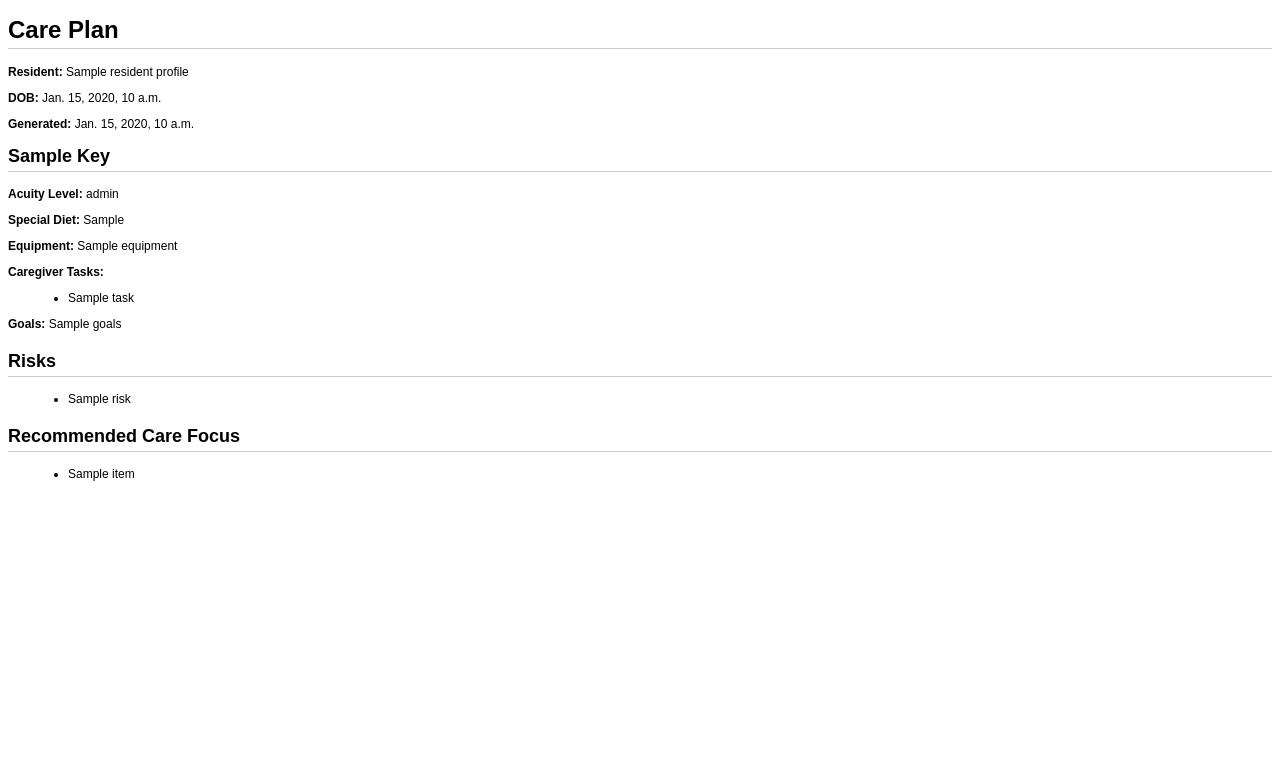
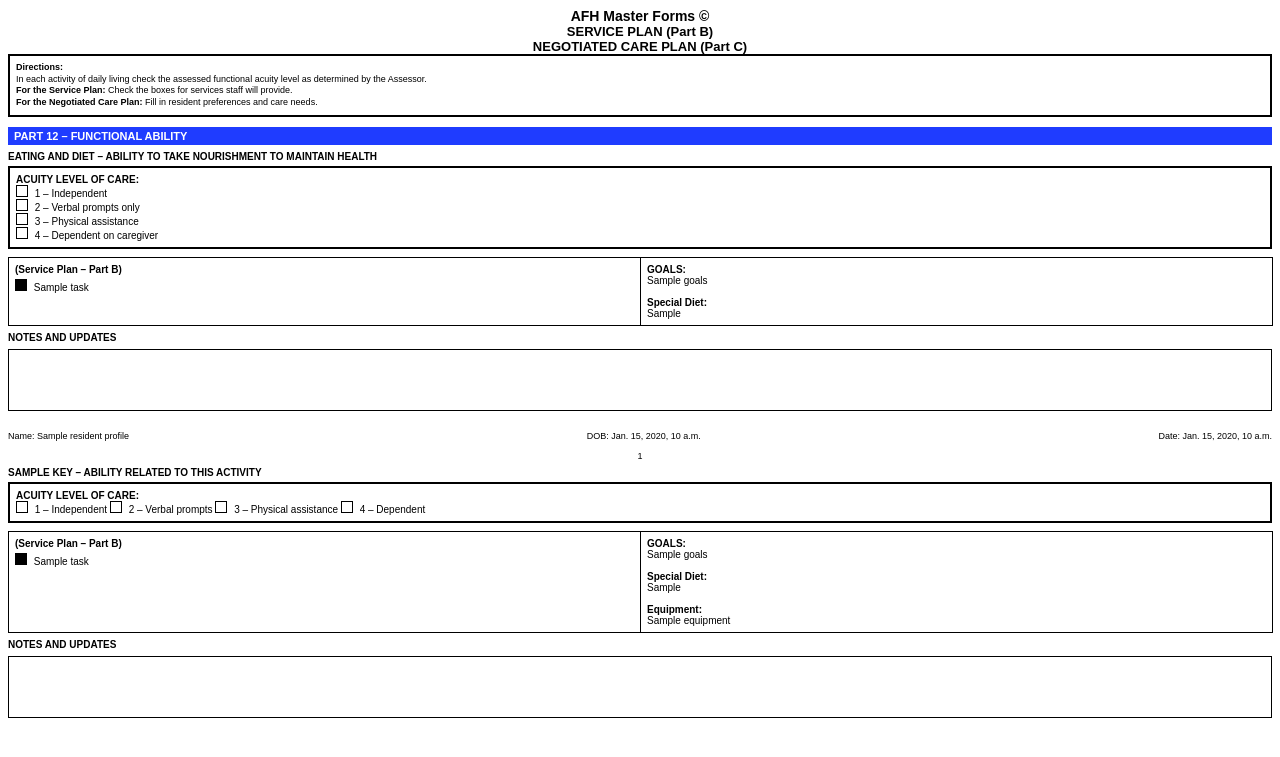
Before and after one commit to ccms-careplan/care_plan, a Django app: template care_plan_backend/careplans/templates/careplans/careplan_pdf.html in a window 1280 px wide. Shown: the top 757 px of the page. Run offline with Django 5.2, Linux system fonts and the light colour scheme; the template is opened without the code that fills it: most values are stand-ins (such as "Sample title", 1, 10 or a date in 2020); parts of the project's set-up code (start-up, migrations or seed data) failed here and were passed over.

Commit message:
modify generating pdf

```diff
--- a/care_plan_backend/assessments/models.py
+++ b/care_plan_backend/assessments/models.py
@@ -9,7 +9,9 @@ class Assessment(models.Model):
     resident = models.ForeignKey(Resident, on_delete=models.CASCADE)
 
     source_type = models.CharField(max_length=20, choices=SOURCE_TYPES)
-    pdf_file = models.FileField(upload_to='assessments/doc', null=True, blank=True)
+    # pdf_file = models.FileField(upload_to='assessments/doc', null=True, blank=True)
+
+    document_file = models.FileField(upload_to="assessments/doc", null=True, blank=True)
 
     raw_extracted_text = models.TextField(blank=True)
     structured_data = models.JSONField(blank=True, null=True)
--- a/care_plan_backend/assessments/views.py
+++ b/care_plan_backend/assessments/views.py
@@ -13,7 +13,7 @@ class AssessmentViewSet(viewsets.ModelViewSet):
     def perform_create(self, serializer):
         assessment = serializer.save()
 
-        if assessment.source_type == 'pdf' and assessment.pdf_file:
+        if assessment.source_type == 'pdf' and assessment.document_file:
             process_assessment_pdf.delay(assessment.id)
 
 
--- /dev/null
+++ b/care_plan_backend/careplans/service/signing.py
@@ -0,0 +1,4 @@
+import hashlib
+
+def generate_pdf_hash(pdf_bytes):
+    return hashlib.sha256(pdf_bytes).hexdigest()
--- a/care_plan_backend/careplans/templates/careplans/careplan_pdf.html
+++ b/care_plan_backend/careplans/templates/careplans/careplan_pdf.html
@@ -1,4 +1,4 @@
-<!DOCTYPE html>
+<!-- <!DOCTYPE html>
 <html>
 <head>
   <meta charset="utf-8" />
@@ -62,4 +62,201 @@
 </div>
 
 </body>
+</html> -->
+
+
+
+
+
+<!DOCTYPE html>
+<html>
+<head>
+  <meta charset="utf-8" />
+  <title>AFH Service Plan</title>
+
+  <style>
+    @page { size: A4; margin: 15mm; }
+
+    body { font-family: Arial, Helvetica, sans-serif; font-size: 10px; color: #000; }
+
+    h1, h2 { text-align: center; margin: 0; }
+    h1 { font-size: 14px; }
+    h2 { font-size: 13px; }
+
+    .box { border: 2px solid #000; padding: 6px; margin-bottom: 8px; }
+    .directions { font-size: 9px; line-height: 1.3; }
+
+    .section-title {
+      background: #1f3cff;
+      color: #fff;
+      font-weight: bold;
+      padding: 3px 6px;
+      margin-top: 10px;
+      font-size: 11px;
+    }
+
+    .subsection-title {
+      font-weight: bold;
+      margin: 6px 0 4px;
+      font-size: 10px;
+      text-transform: uppercase;
+    }
+
+    .two-col {
+      display: table;
+      width: 100%;
+      border-collapse: collapse;
+    }
+
+    .col {
+      display: table-cell;
+      vertical-align: top;
+      border: 1px solid #000;
+      padding: 6px;
+      width: 50%;
+    }
+
+    .checkbox {
+      display: inline-block;
+      width: 10px;
+      height: 10px;
+      border: 1px solid #000;
+      margin-right: 4px;
+      line-height: 10px;
+    }
+
+    .checked { background: #000; }
+
+    ul { list-style: none; padding: 0; margin: 4px 0; }
+    li { margin-bottom: 3px; }
+
+    .notes { border: 1px solid #000; height: 60px; margin-top: 6px; }
+
+    .footer {
+      margin-top: 20px;
+      font-size: 9px;
+      display: flex;
+      justify-content: space-between;
+    }
+
+    .page-number { text-align: center; margin-top: 10px; font-size: 9px; }
+    .page-break { page-break-before: always; }
+  </style>
+</head>
+
+<body>
+
+<!-- ================= HEADER ================= -->
+<h1>AFH Master Forms ©</h1>
+<h2>SERVICE PLAN (Part B)</h2>
+<h2>NEGOTIATED CARE PLAN (Part C)</h2>
+
+<div class="box directions">
+  <strong>Directions:</strong><br>
+  In each activity of daily living check the assessed functional acuity level as determined by the Assessor.<br>
+  <strong>For the Service Plan:</strong> Check the boxes for services staff will provide.<br>
+  <strong>For the Negotiated Care Plan:</strong> Fill in resident preferences and care needs.
+</div>
+
+<div class="section-title">PART 12 – FUNCTIONAL ABILITY</div>
+
+<!-- ================= PAGE 1 : EATING & DIET ================= -->
+
+<div class="subsection-title">
+  EATING AND DIET – Ability to take nourishment to maintain health
+</div>
+
+<div class="box">
+  <strong>ACUITY LEVEL OF CARE:</strong><br>
+  <span class="checkbox {% if content.functional_abilities.eating_and_diet.acuity_level == 1 %}checked{% endif %}"></span> 1 – Independent<br>
+  <span class="checkbox {% if content.functional_abilities.eating_and_diet.acuity_level == 2 %}checked{% endif %}"></span> 2 – Verbal prompts only<br>
+  <span class="checkbox {% if content.functional_abilities.eating_and_diet.acuity_level == 3 %}checked{% endif %}"></span> 3 – Physical assistance<br>
+  <span class="checkbox {% if content.functional_abilities.eating_and_diet.acuity_level == 4 %}checked{% endif %}"></span> 4 – Dependent on caregiver
+</div>
+
+<div class="two-col">
+  <div class="col">
+    <strong>(Service Plan – Part B)</strong>
+    <ul>
+      {% for task in content.functional_abilities.eating_and_diet.caregiver_tasks %}
+      <li><span class="checkbox checked"></span> {{ task }}</li>
+      {% endfor %}
+    </ul>
+  </div>
+
+  <div class="col">
+    <strong>GOALS:</strong><br>
+    {{ content.functional_abilities.eating_and_diet.goals }}<br><br>
+
+    <strong>Special Diet:</strong><br>
+    {{ content.functional_abilities.eating_and_diet.special_diet }}
+  </div>
+</div>
+
+<div class="subsection-title">Notes and Updates</div>
+<div class="notes"></div>
+
+<div class="footer">
+  <div>Name: {{ content.resident_profile.name }}</div>
+  <div>DOB: {{ content.resident_profile.dob }}</div>
+  <div>Date: {{ content.generated_at }}</div>
+</div>
+
+<div class="page-number">1</div>
+
+<div class="page-break"></div>
+
+<!-- ================= REMAINING ADL PAGES ================= -->
+
+{% for key, section in content.functional_abilities.items %}
+{% if key != "eating_and_diet" %}
+
+<div class="subsection-title">
+  {{ key|cut:"_"|upper }} – Ability related to this activity
+</div>
+
+<div class="box">
+  <strong>ACUITY LEVEL OF CARE:</strong><br>
+  <span class="checkbox {% if section.acuity_level == 1 %}checked{% endif %}"></span> 1 – Independent
+  <span class="checkbox {% if section.acuity_level == 2 %}checked{% endif %}"></span> 2 – Verbal prompts
+  <span class="checkbox {% if section.acuity_level == 3 %}checked{% endif %}"></span> 3 – Physical assistance
+  <span class="checkbox {% if section.acuity_level == 4 %}checked{% endif %}"></span> 4 – Dependent
+</div>
+
+<div class="two-col">
+  <div class="col">
+    <strong>(Service Plan – Part B)</strong>
+    <ul>
+      {% for task in section.caregiver_tasks %}
+      <li><span class="checkbox checked"></span> {{ task }}</li>
+      {% endfor %}
+    </ul>
+  </div>
+
+  <div class="col">
+    <strong>GOALS:</strong><br>
+    {{ section.goals }}<br><br>
+
+    {% if section.special_diet %}
+      <strong>Special Diet:</strong><br>
+      {{ section.special_diet }}<br><br>
+    {% endif %}
+
+    {% if section.equipment %}
+      <strong>Equipment:</strong><br>
+      {{ section.equipment|join:", " }}
+    {% endif %}
+  </div>
+</div>
+
+<div class="subsection-title">Notes and Updates</div>
+<div class="notes"></div>
+
+{% if not forloop.last %}
+<div class="page-break"></div>
+{% endif %}
+{% endif %}
+{% endfor %}
+
+</body>
 </html>
```
Also changed, not shown: care_plan_backend/assessments/serializers.py (+20 -2 lines), care_plan_backend/assessments/tasks.py (+15 -3 lines), care_plan_backend/careplans/models.py (+10 -0 lines), care_plan_backend/careplans/service/pdf_generator.py (+135 -7 lines), care_plan_backend/careplans/service/watermark.py (added, +31 -0 lines), care_plan_backend/careplans/views.py (+50 -9 lines), care_plan_backend/services/doc_to_pdf.py (added, +43 -0 lines), care_plan_backend/services/ocr.py (+34 -0 lines), care_plan_frontend/app/assessments/upload/page.tsx (+10 -3 lines), care_plan_frontend/app/care-plans/[id]/pdf/page.tsx (+35 -8 lines), care_plan_backend/assessments/migrations/0004_rename_pdf_file_assessment_document_file.py (added), care_plan_backend/careplans/migrations/0003_careplan_pdf_hash_careplan_signed_at_and_more.py (added).
